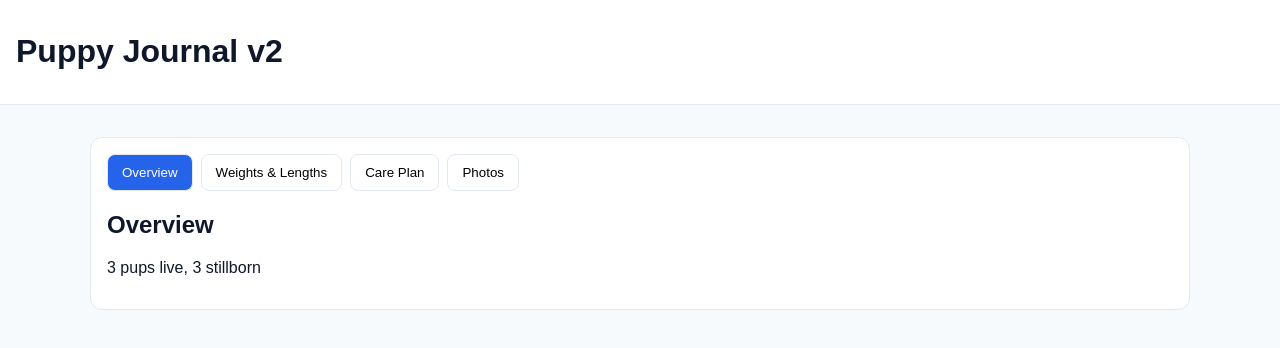
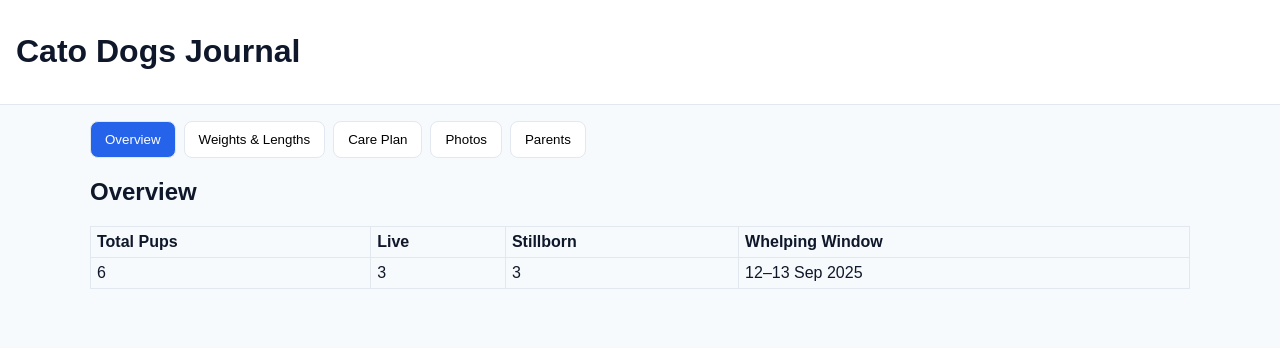
Before and after one commit to 18cwcmp-coder/our_dogs_journal, a plain HTML site: page index.html in a window 1280 px wide. Drawn offline with Linux system fonts and the light colour scheme.

Commit message:
Add files via upload

```diff
--- /dev/null
+++ b/data/dogs.json
@@ -0,0 +1,20 @@
+[
+  {
+    "name": "Thor",
+    "breed": "Cane Corso",
+    "dob": "10 Jul 2023",
+    "weight": "~45 kg",
+    "microchip": "74582",
+    "last_vet": "10 Jul 2025 (Castration & lump removal)",
+    "photo": "photos/thor.jpg"
+  },
+  {
+    "name": "Mia",
+    "breed": "Rottweiler",
+    "dob": "15 Jan 2020",
+    "weight": "~45 kg",
+    "microchip": "Not provided",
+    "last_vet": "23 Nov 2023 (C4 Vaccination)",
+    "photo": "photos/mia.jpg"
+  }
+]
--- a/data/lengths.json
+++ b/data/lengths.json
@@ -6,6 +6,12 @@
       "pup2": 23,
       "pup3": 24,
       "pup5": 24
+    },
+    {
+      "day": 9,
+      "pup2": 22,
+      "pup3": 23,
+      "pup5": 23
     }
   ]
 }
--- /dev/null
+++ b/data/overview.json
@@ -0,0 +1,6 @@
+{
+  "total_pups": 6,
+  "live": 3,
+  "stillborn": 3,
+  "dob_range": "12\u201313 Sep 2025"
+}
--- a/index.html
+++ b/index.html
@@ -1,6 +1,9 @@
 <!doctype html>
-<html><head><meta charset="utf-8"><meta name="viewport" content="width=device-width,initial-scale=1">
-<title>Puppy Journal v2</title>
+<html>
+<head>
+<meta charset="utf-8">
+<meta name="viewport" content="width=device-width,initial-scale=1">
+<title>Cato Dogs Journal</title>
 <style>
 body{font-family:sans-serif;margin:0;background:#f7fafc;color:#0f172a;}
 header{background:#fff;border-bottom:1px solid #e2e8f0;padding:12px 16px;}
@@ -10,28 +13,26 @@ header{background:#fff;border-bottom:1px solid #e2e8f0;padding:12px 16px;}
 .tabs button{padding:10px 14px;border:1px solid #e2e8f0;border-radius:8px;background:#fff;cursor:pointer;}
 .tabs button.active{background:#2563eb;color:#fff;}
 .panel{display:none;} .panel.active{display:block;}
-.week-tile{border:2px solid #2563eb;border-radius:10px;padding:12px;margin:8px 0;background:#fff;display:flex;justify-content:space-between;align-items:center;}
-.week-tile.overdue{border-color:#dc2626;background:#fee2e2;}
-.week-title{font-weight:600;}
-button.complete-btn{background:#2563eb;color:#fff;border:none;border-radius:8px;padding:6px 10px;cursor:pointer;}
-.photos-grid{display:grid;grid-template-columns:repeat(auto-fit,minmax(120px,1fr));gap:8px;}
-.photos-grid img{width:100%;border-radius:8px;border:1px solid #e2e8f0;}
-</style></head>
+.dog-bio{display:flex;align-items:center;gap:12px;margin-bottom:16px;}
+.dog-bio img{width:100px;height:100px;object-fit:cover;border-radius:8px;border:1px solid #ccc;}
+table{border-collapse:collapse;width:100%;margin-top:12px;}
+td,th{border:1px solid #e2e8f0;padding:6px;text-align:left;}
+</style>
+</head>
 <body>
-<header><h1>Puppy Journal v2</h1></header>
+<header><h1>Cato Dogs Journal</h1></header>
 <main class="container">
-<div class="card">
 <div class="tabs">
 <button class="tab active" data-tab="overview">Overview</button>
 <button class="tab" data-tab="weights">Weights & Lengths</button>
 <button class="tab" data-tab="care">Care Plan</button>
 <button class="tab" data-tab="photos">Photos</button>
+<button class="tab" data-tab="parents">Parents</button>
 </div>
 
-<section class="panel active" id="overview"><h2>Overview</h2><p>3 pups live, 3 stillborn</p></section>
+<section class="panel active" id="overview"><h2>Overview</h2><div id="overviewData"></div></section>
 
-<section class="panel" id="weights">
-<h2>Weights & Lengths</h2>
+<section class="panel" id="weights"><h2>Weights & Lengths</h2>
 <svg id="chart" viewBox="0 0 960 520"></svg>
 <details><summary><b>Length Growth Chart</b></summary>
 <svg id="lengthChart" viewBox="0 0 960 520"></svg>
@@ -41,9 +42,10 @@ button.complete-btn{background:#2563eb;color:#fff;border:none;border-radius:8px;
 <section class="panel" id="care"><h2>Care Plan</h2><div id="careTiles"></div>
 <details><summary>Completed Weeks</summary><div id="completedWeeks"></div></details></section>
 
-<section class="panel" id="photos"><h2>Photo Gallery</h2><input type="file" id="addPhoto" multiple>
-<div class="photos-grid" id="photoGrid"></div></section>
-</div></main>
+<section class="panel" id="photos"><h2>Photo Gallery</h2><input type="file" id="addPhoto" multiple><div id="photoGrid"></div></section>
+
+<section class="panel" id="parents"><h2>Parents</h2><div id="dogs"></div></section>
+</main>
 
 <script>
 document.querySelectorAll('.tab').forEach(btn=>btn.addEventListener('click',()=>{
@@ -52,21 +54,24 @@ document.querySelectorAll('.panel').forEach(p=>p.classList.remove('active'));
 btn.classList.add('active');document.getElementById(btn.dataset.tab).classList.add('active');
 }));
 
-const weeks=[{week:2,text:"Worming"},{week:3,text:"Handling & sounds"},{week:4,text:"Mush + worming"},{week:6,text:"Vet + vax"},{week:7,text:"Training"},{week:8,text:"Rehoming prep"}];
-let done=JSON.parse(localStorage.getItem('weeks_done')||'[]');
-function renderWeeks(){
-document.getElementById('careTiles').innerHTML='';document.getElementById('completedWeeks').innerHTML='';
-weeks.forEach(w=>{
-const tile=document.createElement('div');tile.className='week-tile'+(done.includes(w.week)?' done':'');
-tile.innerHTML=`<span class="week-title">Week ${w.week}</span><span>${w.text}</span>`;
-const btn=document.createElement('button');btn.textContent='Complete';btn.className='complete-btn';
-btn.onclick=()=>{done.push(w.week);localStorage.setItem('weeks_done',JSON.stringify(done));renderWeeks();};
-if(done.includes(w.week)){document.getElementById('completedWeeks').appendChild(tile);}else{tile.appendChild(btn);document.getElementById('careTiles').appendChild(tile);}
-});}
-renderWeeks();
+// Fetch JSON data
+async function loadData(){
+ const ov = await (await fetch('data/overview.json')).json();
+ document.getElementById('overviewData').innerHTML=`
+  <table><tr><th>Total Pups</th><th>Live</th><th>Stillborn</th><th>Whelping Window</th></tr>
+  <tr><td>${ov.total_pups}</td><td>${ov.live}</td><td>${ov.stillborn}</td><td>${ov.dob_range}</td></tr></table>`;
 
-let photos=JSON.parse(localStorage.getItem('photos')||'[]');
-function renderPhotos(){document.getElementById('photoGrid').innerHTML='';photos.forEach(p=>{const img=document.createElement('img');img.src=p;document.getElementById('photoGrid').appendChild(img);});}
-document.getElementById('addPhoto').addEventListener('change',e=>{[...e.target.files].forEach(f=>{const r=new FileReader();r.onload=()=>{photos.push(r.result);localStorage.setItem('photos',JSON.stringify(photos));renderPhotos();};r.readAsDataURL(f);});});
-renderPhotos();
-</script></body></html>
+ const dogs = await (await fetch('data/dogs.json')).json();
+ document.getElementById('dogs').innerHTML = dogs.map(d=>`
+  <div class="dog-bio">
+   <img src="${d.photo}" alt="${d.name}">
+   <div><h3>${d.name} (${d.breed})</h3>
+   <p><b>DOB:</b> ${d.dob}</p>
+   <p><b>Weight:</b> ${d.weight}</p>
+   <p><b>Microchip:</b> ${d.microchip}</p>
+   <p><b>Last Vet Visit:</b> ${d.last_vet}</p></div>
+  </div>`).join("");
+}
+loadData();
+</script>
+</body></html>
```
Also changed, not shown: data/weights.json (+38 -2 lines).
